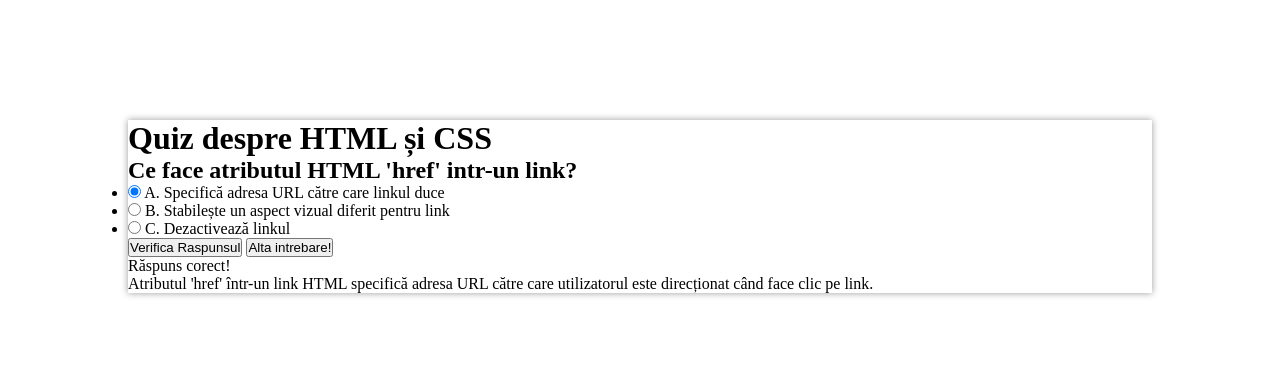
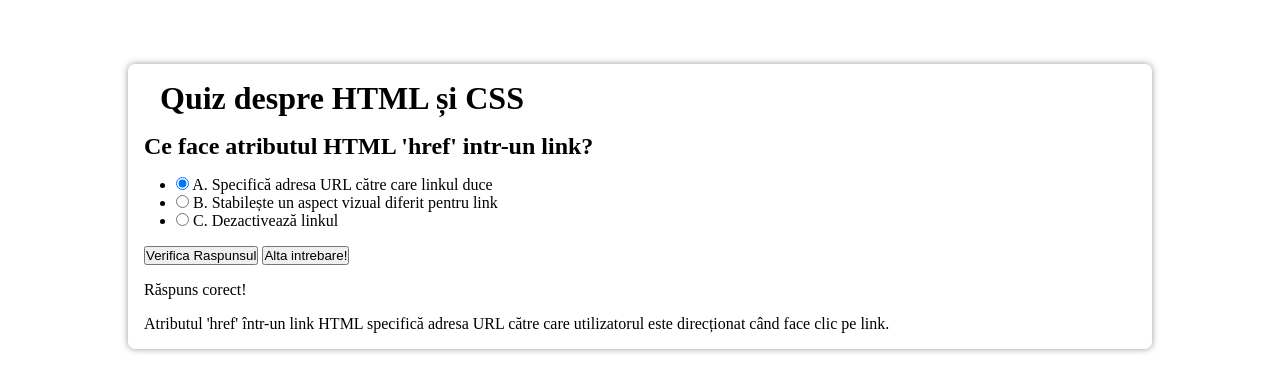
Before and after one commit to Anna-Miron/quiz-app, a plain HTML site: page index.html in a window 1280 px wide. Shown: the part 194-586 px from the top of the page. Drawn offline with Linux system fonts and the light colour scheme.

Commit message:
set up spacing for elemrnt

```diff
--- a/style.css
+++ b/style.css
@@ -14,4 +14,24 @@ body {
 .quiz-container {
     box-shadow: 0 0 7px 0 rgba(0,0,0,0.4);
     width: 80%;
+    border-radius: 7px;
+    padding: 1rem;
 }
+
+h1 {
+    margin-left: 1rem;
+    margin-bottom: 1rem;
+}
+
+h2 {
+    margin-bottom: 1rem;
+}
+
+ul {
+    padding-left: 2rem;
+    padding-bottom: 1rem;
+}
+
+#result-container {
+    margin: 1rem 0 1rem 0;
+}
```
